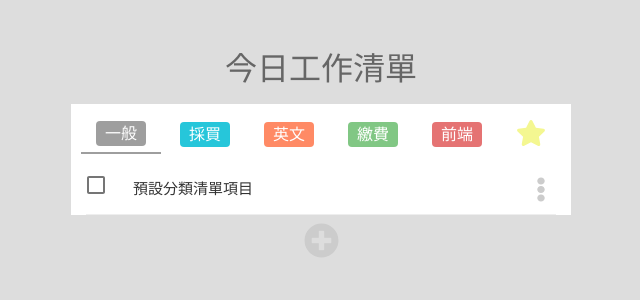
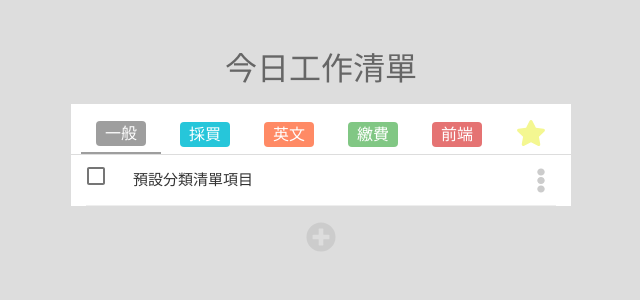
Before and after one commit to weichieh123/React-TodoApp-MUI, a React (Create React App) app: page / in a window 1280 px wide. Shown: the top 300 px of the page, without its empty margins (319-959 px from the left). Built offline with nearby package versions, Linux system fonts and the light colour scheme.

Commit message:
github page

```diff
--- a/package.json
+++ b/package.json
@@ -1,5 +1,6 @@
 {
   "name": "react-todoapp",
+  "homepage": "https://weichieh123.github.io/React-TodoApp-MUI/",
   "version": "0.1.0",
   "private": true,
   "dependencies": {
@@ -9,6 +10,7 @@
     "@testing-library/react": "^11.1.0",
     "@testing-library/user-event": "^12.1.10",
     "bootstrap": "4.6.0",
+    "gh-pages": "^3.2.3",
     "lodash": "^4.17.21",
     "react": "^17.0.2",
     "react-dom": "^17.0.2",
@@ -17,6 +19,8 @@
     "web-vitals": "^1.0.1"
   },
   "scripts": {
+    "predeploy": "npm run build",
+    "deploy": "gh-pages -d build",
     "start": "react-scripts start",
     "build": "react-scripts build",
     "test": "react-scripts test",
--- a/src/components/TodoApp.js
+++ b/src/components/TodoApp.js
@@ -151,7 +151,7 @@ function TodoApp() {
             setShowAddForm={setShowAddForm}
           />
           :
-          <div className="icon-add mx-auto mt-2" onClick={()=>setShowAddForm(true)}>
+          <div className="icon-add mx-auto mt-3 cursor-pointer" onClick={()=>setShowAddForm(true)}>
             <img src={plus} alt="" />
           </div>
         }
--- a/src/index.scss
+++ b/src/index.scss
@@ -13,7 +13,8 @@ h1 {
   width: 500px;
   .groupRow {
     background-color: #fff;
-    padding: 10px;
+    padding: 10px 10px 0 10px;
+    border-bottom: 1px solid #ddd;
     .group {
       .circle {
         width: 50px;
@@ -37,8 +38,16 @@ h1 {
 
   }
   .icon-add {
-    width: 35px;
-    height: 35px;
+    width: 30px;
+    height: 30px;
+    img {
+      width: 100%;
+      height: 100%;
+      &:hover {
+        // transform: rotate(45);
+        fill:darkkhaki
+      }
+    }
   }
 }
 .todoItemWrap {
```
Also changed, not shown: 1 other file (tests, documents, lock files or other folders).
